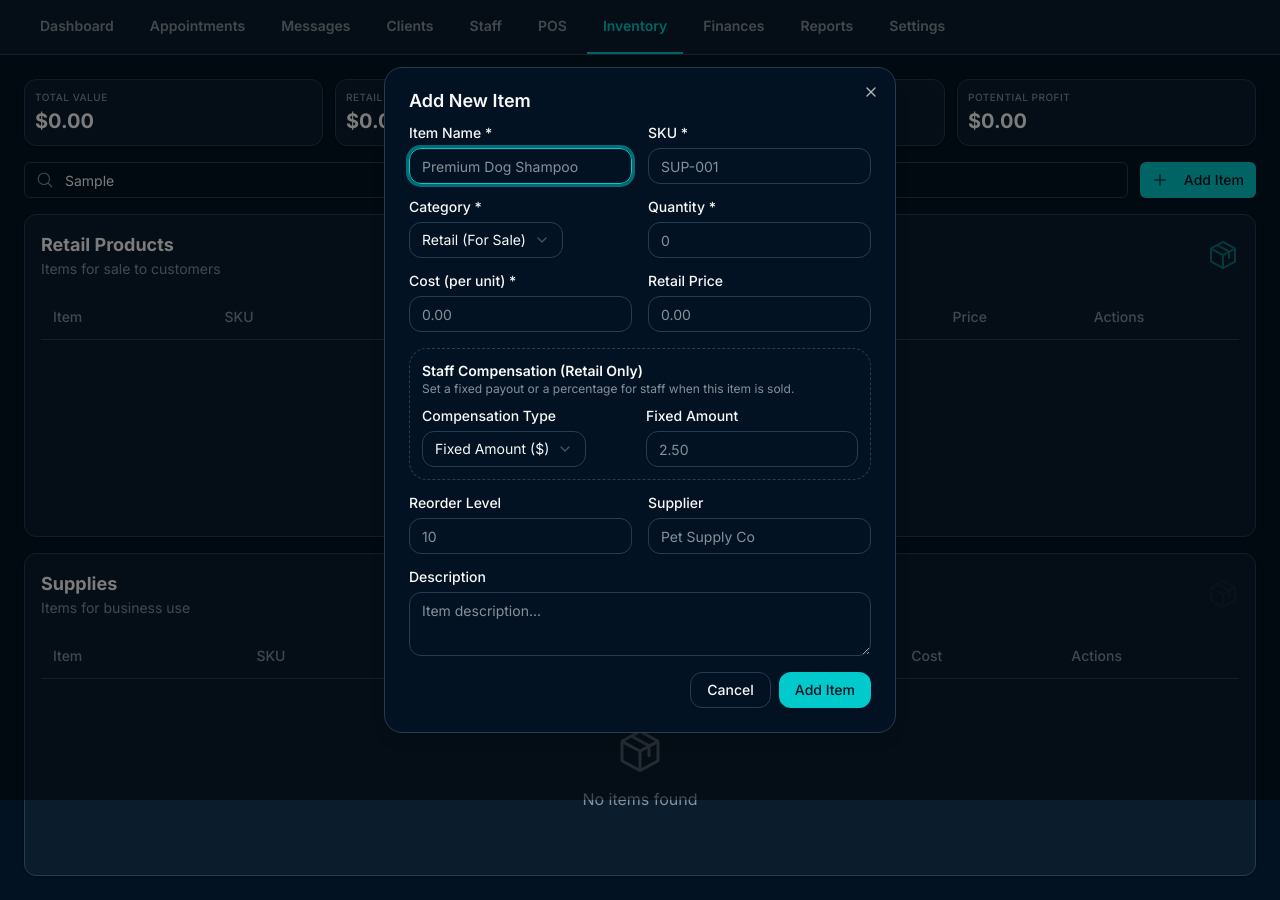
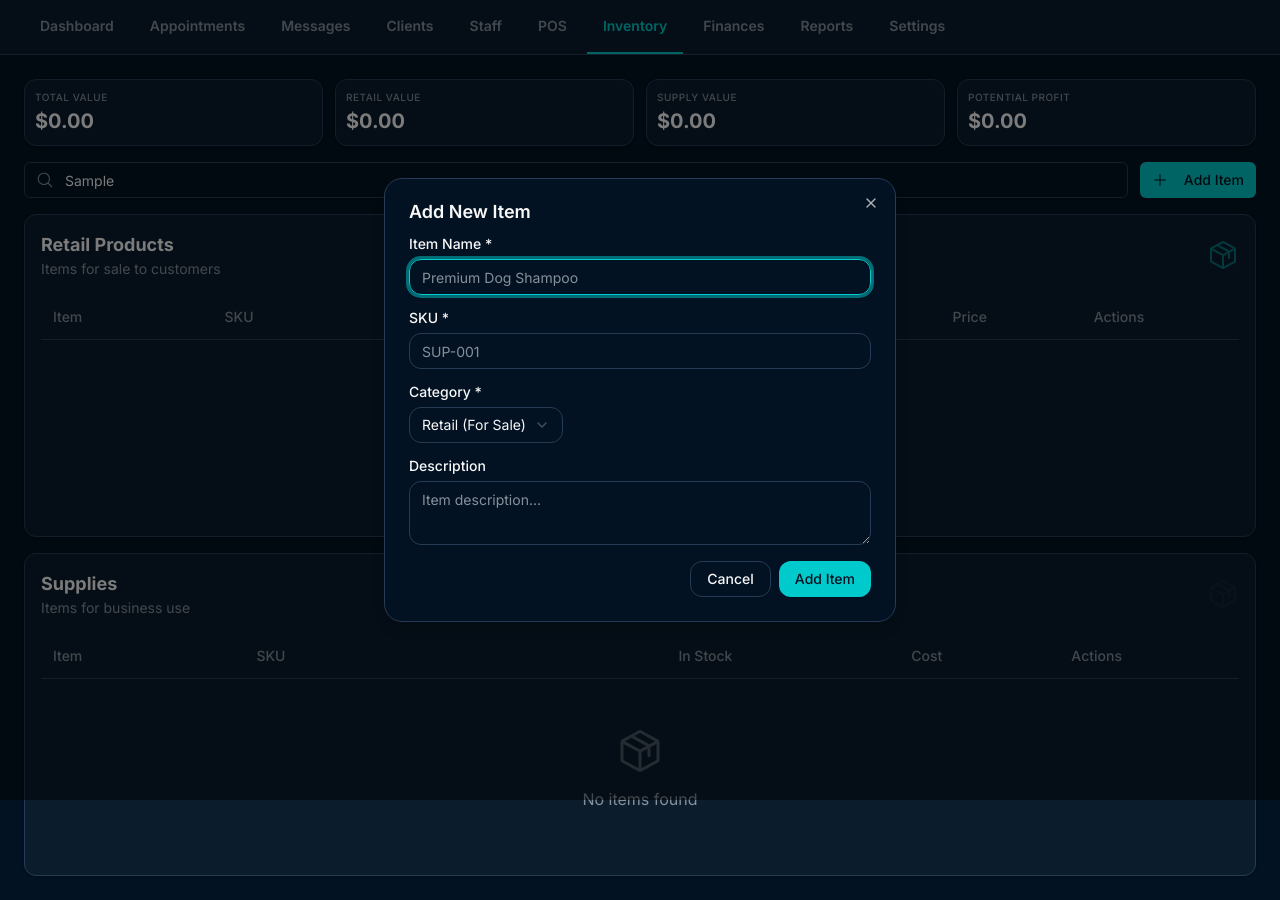
Before and after one commit to JimmysRanch/126, a React (Vite) app: page /inventory in a window 1280 px wide. Both pictures are taken after typing "Sample" into the empty fields and a click on the button "Add Item". Built offline with nearby package versions, Linux system fonts and the light colour scheme.

Commit message:
Generated by Spark: In inventory on the add new item form we need to make some changes. We should have item name, sku, category and description. Thats it.

```diff
--- a/src/pages/Inventory.tsx
+++ b/src/pages/Inventory.tsx
@@ -31,14 +31,7 @@ export function Inventory() {
     name: "",
     category: "retail" as "retail" | "supply",
     sku: "",
-    quantity: "",
-    price: "",
-    cost: "",
-    reorderLevel: "",
-    supplier: "",
-    description: "",
-    staffCompensationType: "fixed" as "fixed" | "percentage",
-    staffCompensationValue: ""
+    description: ""
   })
 
   // Calculate and track inventory value snapshots
@@ -109,14 +102,7 @@ export function Inventory() {
         name: item.name,
         category: item.category,
         sku: item.sku,
-        quantity: item.quantity.toString(),
-        price: item.price.toString(),
-        cost: item.cost.toString(),
-        reorderLevel: item.reorderLevel.toString(),
-        supplier: item.supplier || "",
-        description: item.description || "",
-        staffCompensationType: item.staffCompensationType || "fixed",
-        staffCompensationValue: item.staffCompensationValue ? item.staffCompensationValue.toString() : ""
+        description: item.description || ""
       })
     } else {
       setEditingItem(null)
@@ -124,41 +110,31 @@ export function Inventory() {
         name: "",
         category: "retail",
         sku: "",
-        quantity: "",
-        price: "",
-        cost: "",
-        reorderLevel: "",
-        supplier: "",
-        description: "",
-        staffCompensationType: "fixed",
-        staffCompensationValue: ""
+        description: ""
       })
     }
     setDialogOpen(true)
   }
 
   const handleSubmit = () => {
-    if (!formData.name || !formData.sku || !formData.quantity || !formData.cost) {
+    if (!formData.name || !formData.sku) {
       toast.error("Please fill in all required fields")
       return
     }
-
-    const staffCompensationValue = parseFloat(formData.staffCompensationValue)
-    const includeStaffCompensation = formData.category === 'retail' && !Number.isNaN(staffCompensationValue) && staffCompensationValue > 0
 
     const itemData: InventoryItem = {
       id: editingItem?.id || Date.now().toString(),
       name: formData.name,
       category: formData.category,
       sku: formData.sku,
-      quantity: parseInt(formData.quantity),
-      price: parseFloat(formData.price) || 0,
-      cost: parseFloat(formData.cost),
-      reorderLevel: parseInt(formData.reorderLevel) || 0,
-      supplier: formData.supplier,
+      quantity: editingItem?.quantity || 0,
+      price: editingItem?.price || 0,
+      cost: editingItem?.cost || 0,
+      reorderLevel: editingItem?.reorderLevel || 0,
+      supplier: editingItem?.supplier,
       description: formData.description,
-      staffCompensationType: includeStaffCompensation ? formData.staffCompensationType : undefined,
-      staffCompensationValue: includeStaffCompensation ? staffCompensationValue : undefined
+      staffCompensationType: editingItem?.staffCompensationType,
+      staffCompensationValue: editingItem?.staffCompensationValue
     }
 
     if (editingItem) {
@@ -355,14 +331,14 @@ export function Inventory() {
       </Tabs>
 
       <Dialog open={dialogOpen} onOpenChange={setDialogOpen}>
-        <DialogContent className="max-w-2xl">
+        <DialogContent className="max-w-md">
           <DialogHeader>
             <DialogTitle>
               {editingItem ? 'Edit Item' : 'Add New Item'}
             </DialogTitle>
           </DialogHeader>
 
-          <div className="grid grid-cols-2 gap-4">
+          <div className="grid grid-cols-1 gap-4">
             <div className="space-y-2">
               <Label htmlFor="name">Item Name *</Label>
               <Input
@@ -387,11 +363,7 @@ export function Inventory() {
               <Label htmlFor="category">Category *</Label>
               <Select
                 value={formData.category}
-                onValueChange={(v: any) => setFormData((prev) => ({
-                  ...prev,
-                  category: v,
-                  ...(v === 'supply' ? { staffCompensationValue: "", staffCompensationType: "fixed" } : {})
-                }))}
+                onValueChange={(v: any) => setFormData({ ...formData, category: v })}
               >
                 <SelectTrigger id="category">
                   <SelectValue />
@@ -404,110 +376,6 @@ export function Inventory() {
             </div>
 
             <div className="space-y-2">
-              <Label htmlFor="quantity">Quantity *</Label>
-              <Input
-                id="quantity"
-                type="number"
-                min="0"
-                value={formData.quantity}
-                onChange={(e) => setFormData({ ...formData, quantity: e.target.value })}
-                placeholder="0"
-              />
-            </div>
-
-            <div className="space-y-2">
-              <Label htmlFor="cost">Cost (per unit) *</Label>
-              <Input
-                id="cost"
-                type="number"
-                min="0"
-                step="0.01"
-                value={formData.cost}
-                onChange={(e) => setFormData({ ...formData, cost: e.target.value })}
-                placeholder="0.00"
-              />
-            </div>
-
-            <div className="space-y-2">
-              <Label htmlFor="price">
-                Retail Price {formData.category === 'supply' && '(optional)'}
-              </Label>
-              <Input
-                id="price"
-                type="number"
-                min="0"
-                step="0.01"
-                value={formData.price}
-                onChange={(e) => setFormData({ ...formData, price: e.target.value })}
-                placeholder="0.00"
-              />
-            </div>
-
-            {formData.category === 'retail' && (
-              <div className="col-span-2 space-y-3 rounded-lg border border-dashed border-border p-3">
-                <div>
-                  <Label className="text-sm font-semibold">Staff Compensation (Retail Only)</Label>
-                  <p className="text-xs text-muted-foreground">
-                    Set a fixed payout or a percentage for staff when this item is sold.
-                  </p>
-                </div>
-                <div className="grid grid-cols-1 sm:grid-cols-2 gap-3">
-                  <div className="space-y-2">
-                    <Label htmlFor="staff-comp-type">Compensation Type</Label>
-                    <Select
-                      value={formData.staffCompensationType}
-                      onValueChange={(value: "fixed" | "percentage") => setFormData({ ...formData, staffCompensationType: value })}
-                    >
-                      <SelectTrigger id="staff-comp-type">
-                        <SelectValue />
-                      </SelectTrigger>
-                      <SelectContent>
-                        <SelectItem value="fixed">Fixed Amount ($)</SelectItem>
-                        <SelectItem value="percentage">Percentage (%)</SelectItem>
-                      </SelectContent>
-                    </Select>
-                  </div>
-                  <div className="space-y-2">
-                    <Label htmlFor="staff-comp-value">
-                      {formData.staffCompensationType === "percentage" ? "Percentage" : "Fixed Amount"}
-                    </Label>
-                    <Input
-                      id="staff-comp-value"
-                      type="number"
-                      min="0"
-                      step={formData.staffCompensationType === "percentage" ? "0.1" : "0.01"}
-                      value={formData.staffCompensationValue}
-                      onChange={(e) => setFormData({ ...formData, staffCompensationValue: e.target.value })}
-                      placeholder={formData.staffCompensationType === "percentage" ? "5" : "2.50"}
-                    />
-                  </div>
-                </div>
-              </div>
-            )}
-
-            <div className="space-y-2">
-              <Label htmlFor="reorder">Reorder Level</Label>
-              <Input
-                id="reorder"
-                type="number"
-                min="0"
-                value={formData.reorderLevel}
-                onChange={(e) => setFormData({ ...formData, reorderLevel: e.target.value })}
-                placeholder="10"
-              />
-            </div>
-
-            <div className="space-y-2">
-              <Label htmlFor="supplier">Supplier</Label>
-              <Input
-                id="supplier"
-                value={formData.supplier}
-                onChange={(e) => setFormData({ ...formData, supplier: e.target.value })}
-                placeholder="Pet Supply Co"
-              />
-            </div>
-
-            <div className="col-span-2 space-y-2">
               <Label htmlFor="description">Description</Label>
               <Textarea
                 id="description"
```
